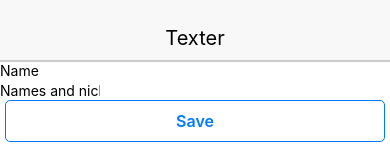
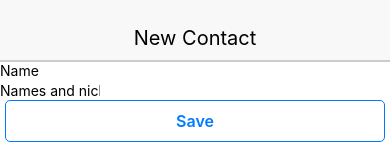
Before and after one commit to emilymorgado/texter, a React Native app: screen / in a window 390 px wide. Shown: the top 160 px of the page. Built offline with nearby package versions, Linux system fonts and the light colour scheme.

Commit message:
Move Header to within component, to change when view changess

```diff
--- a/src/app.js
+++ b/src/app.js
@@ -1,13 +1,12 @@
 import React, { Component } from 'react';
 import { View } from 'react-native';
-import { Header } from './components/common';
+// import { Header } from './components/common';
 import NewContact from './components/NewContact';
 
 class App extends Component {
     render() {
       return (
         <View>
-          <Header headerText="Texter" />
           <NewContact />
         </View>
       );
--- a/src/components/NewContact.js
+++ b/src/components/NewContact.js
@@ -1,6 +1,6 @@
 import React, { Component } from 'react';
 import { View, TextInput } from 'react-native';
-import { Button, Input } from './common';
+import { Header, Button, Input } from './common';
 
 class NewContact extends Component {
   state = {
@@ -11,6 +11,7 @@ class NewContact extends Component {
   render() {
     return (
       <View>
+        <Header headerText="New Contact" />
         <TextInput
           value={this.state.name}
           onChangeText={name => this.setState({ name })}
```
